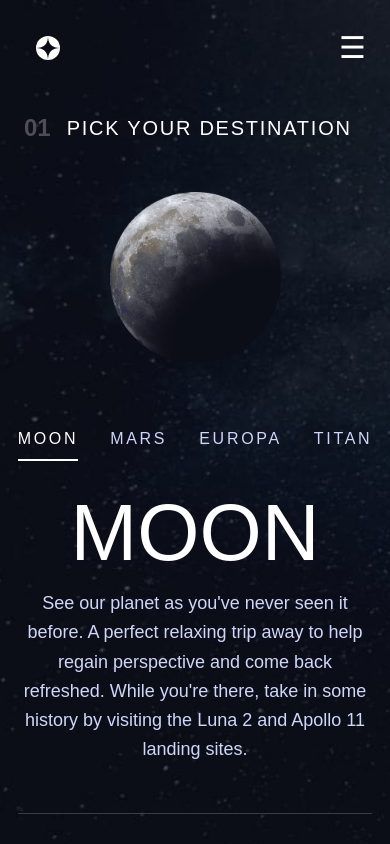
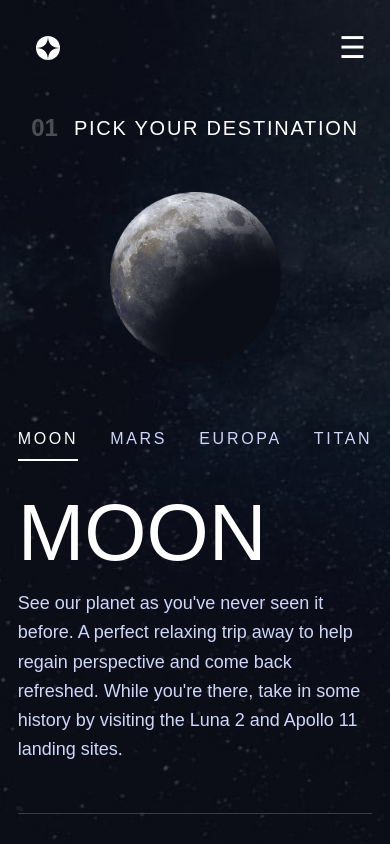
Before and after one commit to Ebrahim-hamada/Space, a React (Vite) app: page /destination in a window 390 px wide. Shown: the top 844 px of the page. Built offline with nearby package versions, Linux system fonts and the light colour scheme.

Commit message:
commit 33

```diff
--- a/src/Components/destination/Destination.jsx
+++ b/src/Components/destination/Destination.jsx
@@ -102,12 +102,12 @@ const Destination = () => {
         }}
         {...swipeHandlers}
       >
-        <div className="container text-center lg:text-start mx-auto px-6 py-8 max-w-7xl min-h-screen flex flex-col">
+         <div className="container mx-auto px-6 py-8 max-w-7xl min-h-screen flex flex-col">
           <div className="mt-20">
-            <div className="flex text-center md:text-start items-center space-x-4">
+            <div className="flex justify-center lg:justify-start items-center space-x-4">
               <span className="text-[#4D4D56] font-bold text-2xl">01</span>
               <h1 className="text-xl tracking-[1.75px] lg:text-xl lg:tracking-[4.75px] text-white">
-                PICK YOUR DESTINATION
+              PICK YOUR DESTINATION
               </h1>
             </div>
           </div>
```
